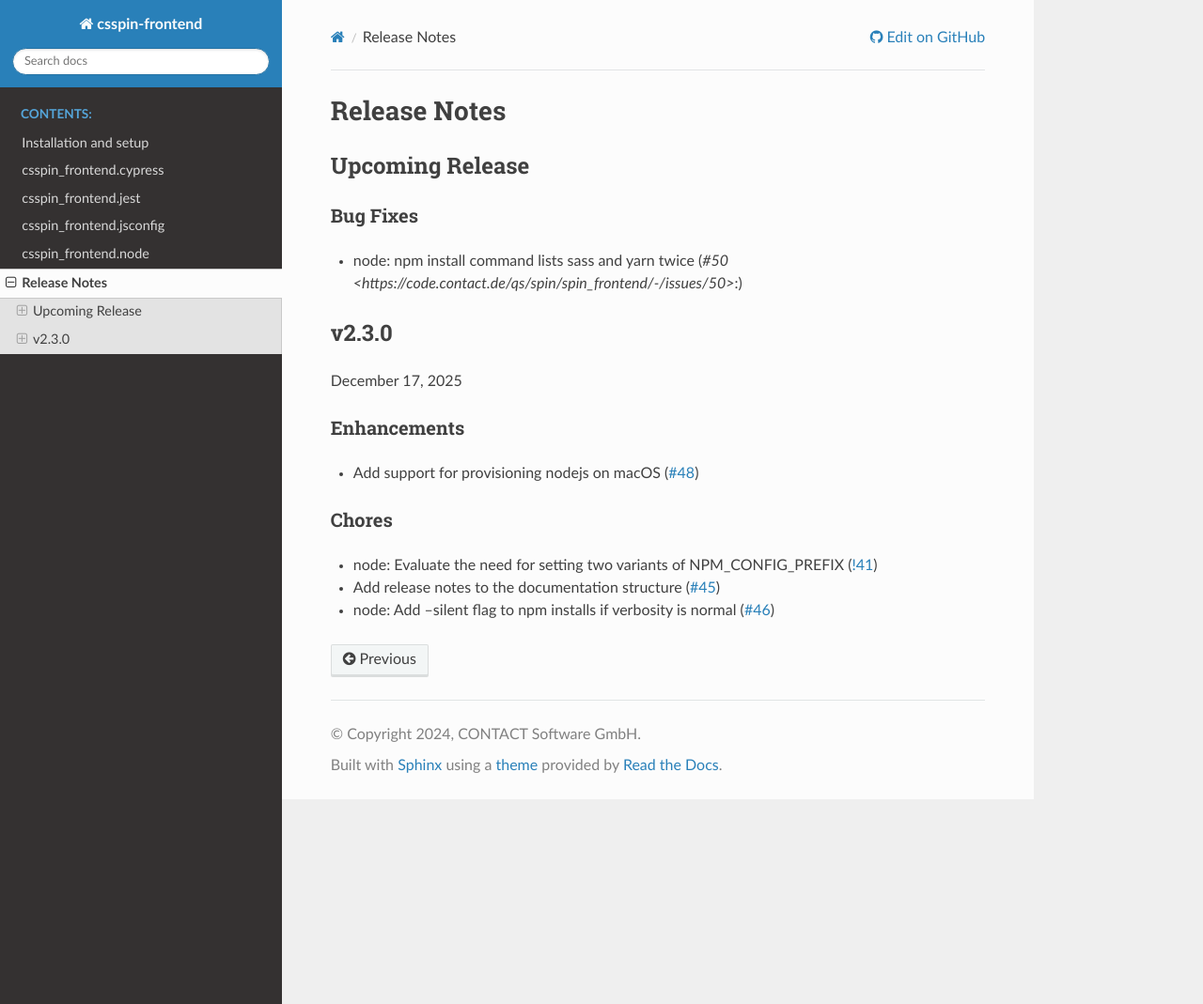
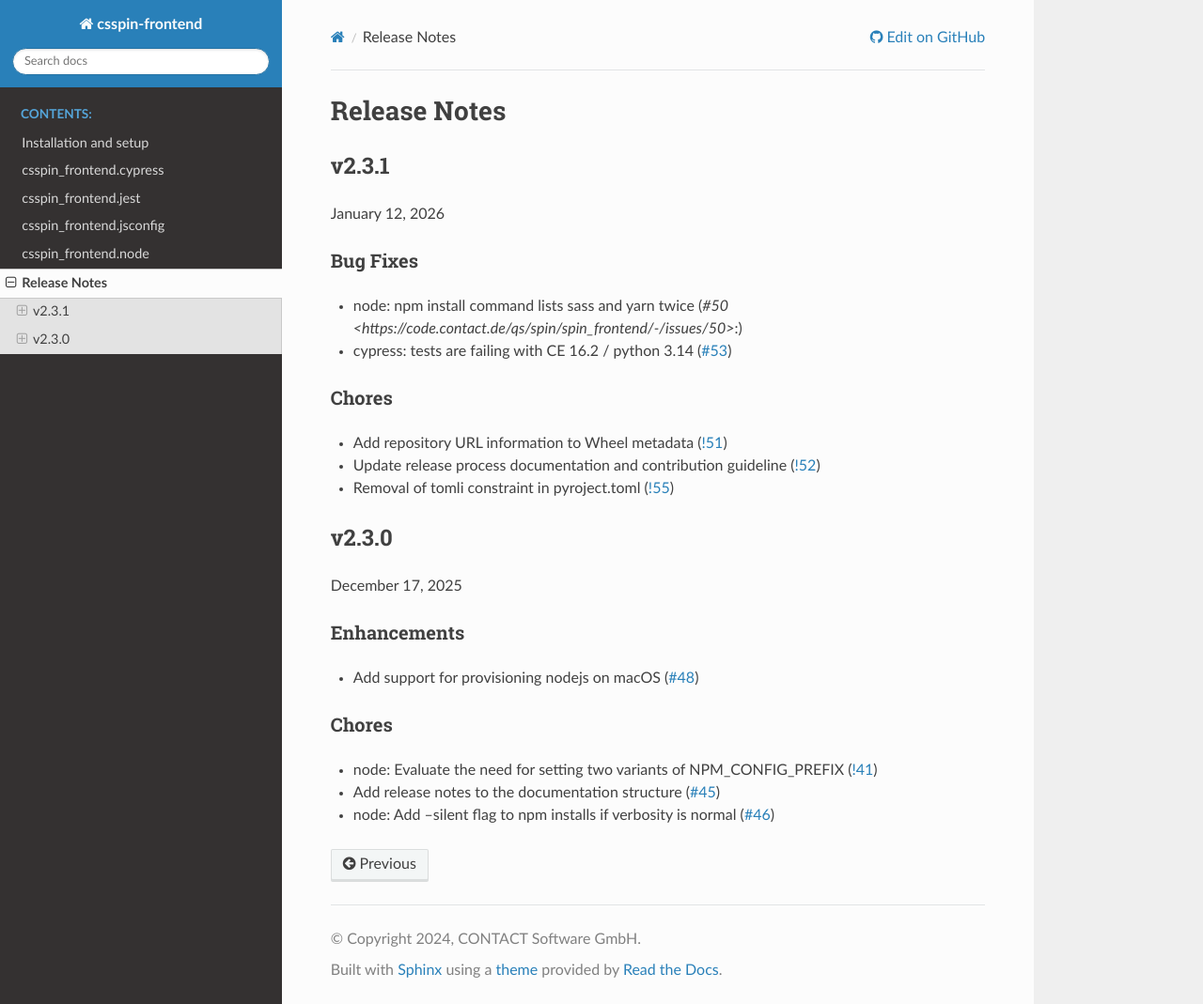
Before and after one commit to cslab/csspin-frontend, a Sphinx documentation site: the page built from doc/relnotes.rst, in a window 1280 px wide and 1069 px high. Shown: the whole window at 94% size. Built offline with Sphinx 7.4.7 and the Read the Docs theme 3.1.0, drawn with Linux system fonts in a browser that asks for light colours.

```diff
--- a/doc/relnotes.rst
+++ b/doc/relnotes.rst
@@ -59,15 +59,23 @@
 Release Notes
 =============
 
-Upcoming Release
-================
+v2.3.1
+======
 
-.. Month Day, Year
+January 12, 2026
 
 Bug Fixes
 ---------
 
 - node: npm install command lists sass and yarn twice (`#50 <https://code.contact.de/qs/spin/spin_frontend/-/issues/50>`:)
+- cypress: tests are failing with CE 16.2 / python 3.14 (`#53 <https://code.contact.de/qs/spin/spin_frontend/-/issues/53>`_)
+
+Chores
+------
+
+- Add repository URL information to Wheel metadata (`!51 <https://code.contact.de/qs/spin/spin_frontend/-/issues/51>`_)
+- Update release process documentation and contribution guideline (`!52 <https://code.contact.de/qs/spin/spin_frontend/-/issues/52>`_)
+- Removal of tomli constraint in pyroject.toml (`!55 <https://code.contact.de/qs/spin/spin_frontend/-/issues/55>`_)
 
 v2.3.0
 ======
--- a/pyproject.toml
+++ b/pyproject.toml
@@ -21,8 +21,7 @@ classifiers = [
 ]
 dependencies = [
   "csspin-ce",
-  "csspin-python",
-  "tomli;python_version<'3.11'"  # Needed, so that cypress can use ce_services.RequireAllServices
+  "csspin-python"
 ]
 description = "Plugin-package for csspin providing frontend related plugins"
 dynamic = ["version", "readme"]
```
